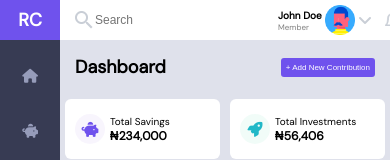
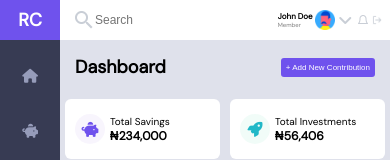
Before and after one commit to oluwatoba1/rc2, a React (Create React App) app: page / in a window 390 px wide. Shown: the top 160 px of the page. Built offline with nearby package versions, Linux system fonts and the light colour scheme.

Commit message:
New Design

```diff
--- a/src/App.css
+++ b/src/App.css
@@ -268,8 +268,10 @@ p {
 	}
 
 	.rightHeader {
+		position: relative;
 		height: 40px;
 		padding: 0 10px;
+		width: 100%;
 	}
 
 	.rightHeader input[type='search'] {
@@ -277,4 +279,30 @@ p {
 		padding: 25px;
 		background-position: center left 5px;
 	}
+
+	.accountProfile {
+		width: 80px;
+	}
+
+	#caption h4 {
+		font-size: 8px;
+	}
+
+	#caption p {
+		font-size: 6px;
+	}
+
+	.accountProfile img {
+		height: 20px;
+	}
+
+	.others {
+		width: 30px;
+	}
+
+	.notifications,
+	.logout {
+		width: 10px;
+		height: 10px;
+	}
 }
```
